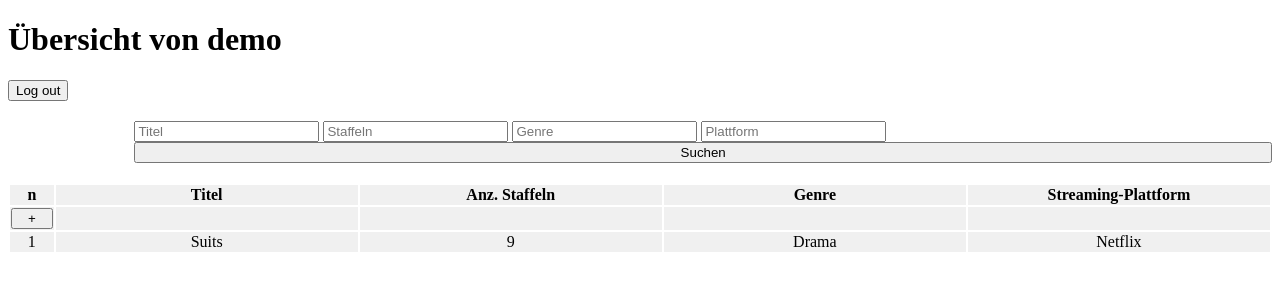
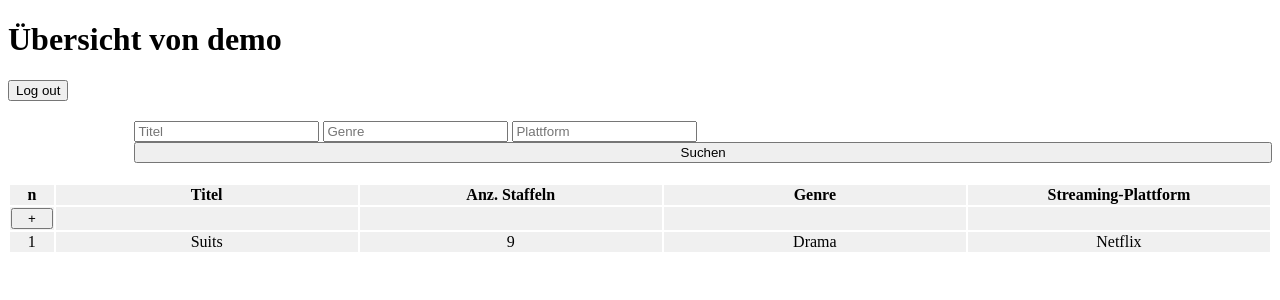
Before and after one commit to PaulDepping/WebtechSteam, a PHP site: page /view.php in a window 1280 px wide. Shown: the top 300 px of the page. Run offline with PHP 8.4, Linux system fonts and the light colour scheme; a user stored in the database is signed in; data comes from the database, SQL or seed files in the repository.

Commit message:
removed staffeln from search

```diff
--- a/php/view.php
+++ b/php/view.php
@@ -25,10 +25,9 @@ include_once "config.php"
         $username = $_SESSION['user_name'];
 
         $filter_data = false;
-        if ($_SERVER["REQUEST_METHOD"] == "GET" && (isset($_GET['ftitel']) || isset($_GET['fstaffeln']) || isset($_GET['fgenre']) || isset($_GET['fplatform']))) {
+        if ($_SERVER["REQUEST_METHOD"] == "GET" && (isset($_GET['ftitel']) || isset($_GET['fgenre']) || isset($_GET['fplatform']))) {
             $filter_data = true;
             $filter_titel = isset($_GET["ftitel"]) ? '%' . $_GET['ftitel'] . '%' : '%';
-            $filter_staffeln = isset($_GET["fstaffeln"]) ? '%' . $_GET['fstaffeln'] . '%' : '%';
             $filter_genre = isset($_GET["fgenre"]) ? '%' . $_GET['fgenre'] . '%' : '%';
             $filter_platform = isset($_GET["fplatform"]) ? '%' . $_GET['fplatform'] . '%' : '%';
         }
@@ -67,7 +66,6 @@ include_once "config.php"
     <div class="container_top">
         <form method="get">
             <input type="text" id="search" name="ftitel" placeholder="Titel">
-            <input type="text" id="staffeln" name="fstaffeln" placeholder="Staffeln">
             <input type="text" id="genre" name="fgenre" placeholder="Genre">
             <input type="text" id="Plattform" name="fplatform" placeholder="Plattform"><br>
             <button type="submit">Suchen</button>
```
